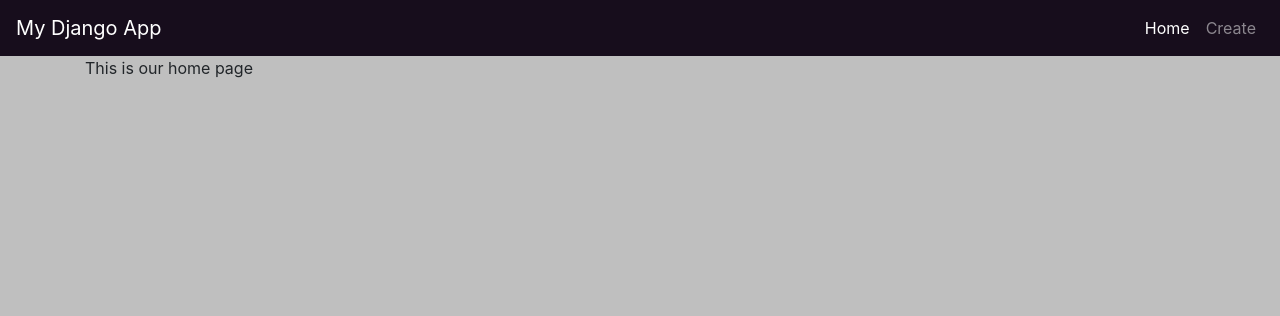
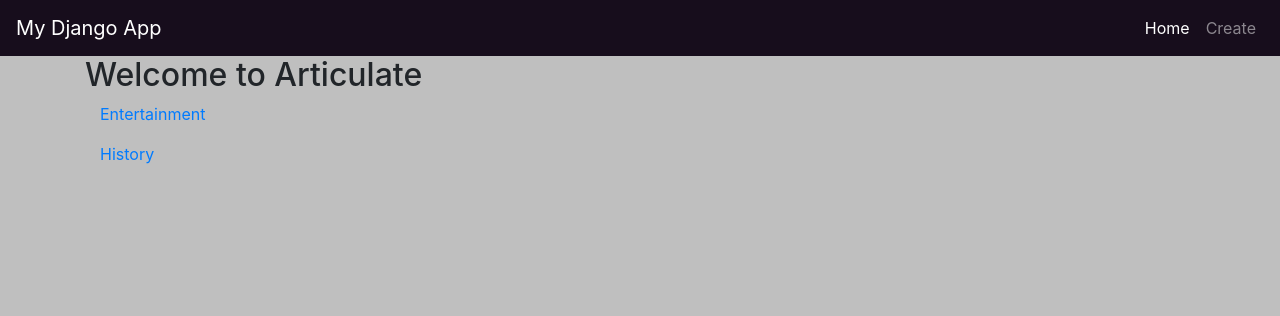
Before and after one commit to SamDuprey/boilermake2024, a Django app: page / in a window 1280 px wide. Shown: the top 316 px of the page. Run offline with Django 5.2, Linux system fonts and the light colour scheme; some libraries are stand-ins or nearby versions.

Commit message:
added buttons and header

```diff
--- a/frontend/myapp/templates/home.html
+++ b/frontend/myapp/templates/home.html
@@ -1,13 +1,21 @@
 {% extends "base.html" %} {% block title %}Home Page{% endblock %}
-
-{% comment %} {% block homeActive %}"nav-item active"{% endblock %}
-{% block createActive %}"nav-item"{% endblock %}
-{% block contactActive %}"nav-item"{% endblock %} {% endcomment %}
 
 {% block content %}
 
+<div class="mainContainer">
+    <div class="headerText">
+        <h2>Welcome to Articulate</h2>
+    <div>
 
-<p>This is our home page</p>
-
+    <div class="container hover">
+        <a href="#" class="button">Entertainment</a>
+    </div>
+    <div class="space">
+        <p> </p>
+    </div>
+    <div class="container hover">
+        <a href="#" class="button">History</a>
+    </div>
+</div>
 
 {% endblock %}
```
